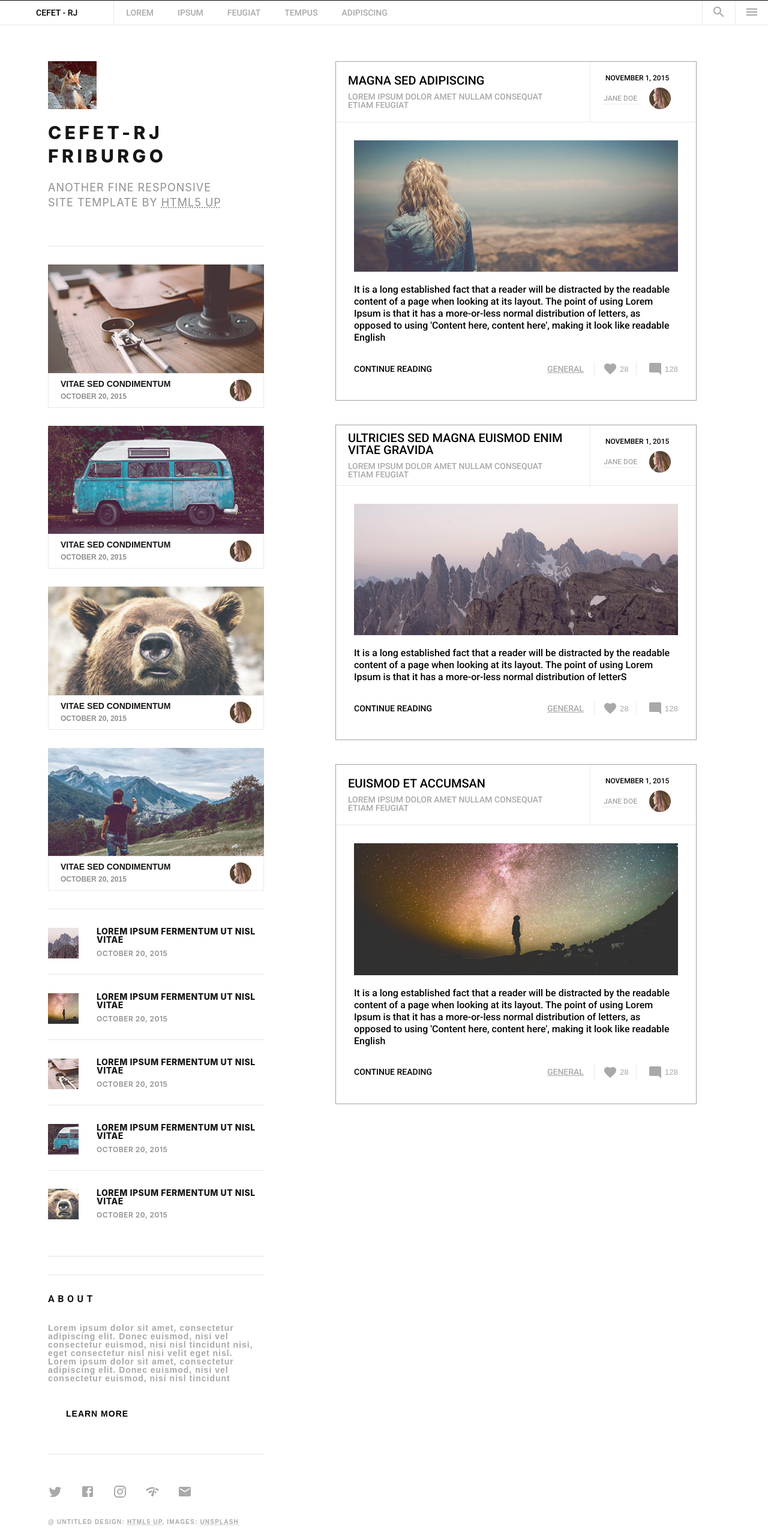
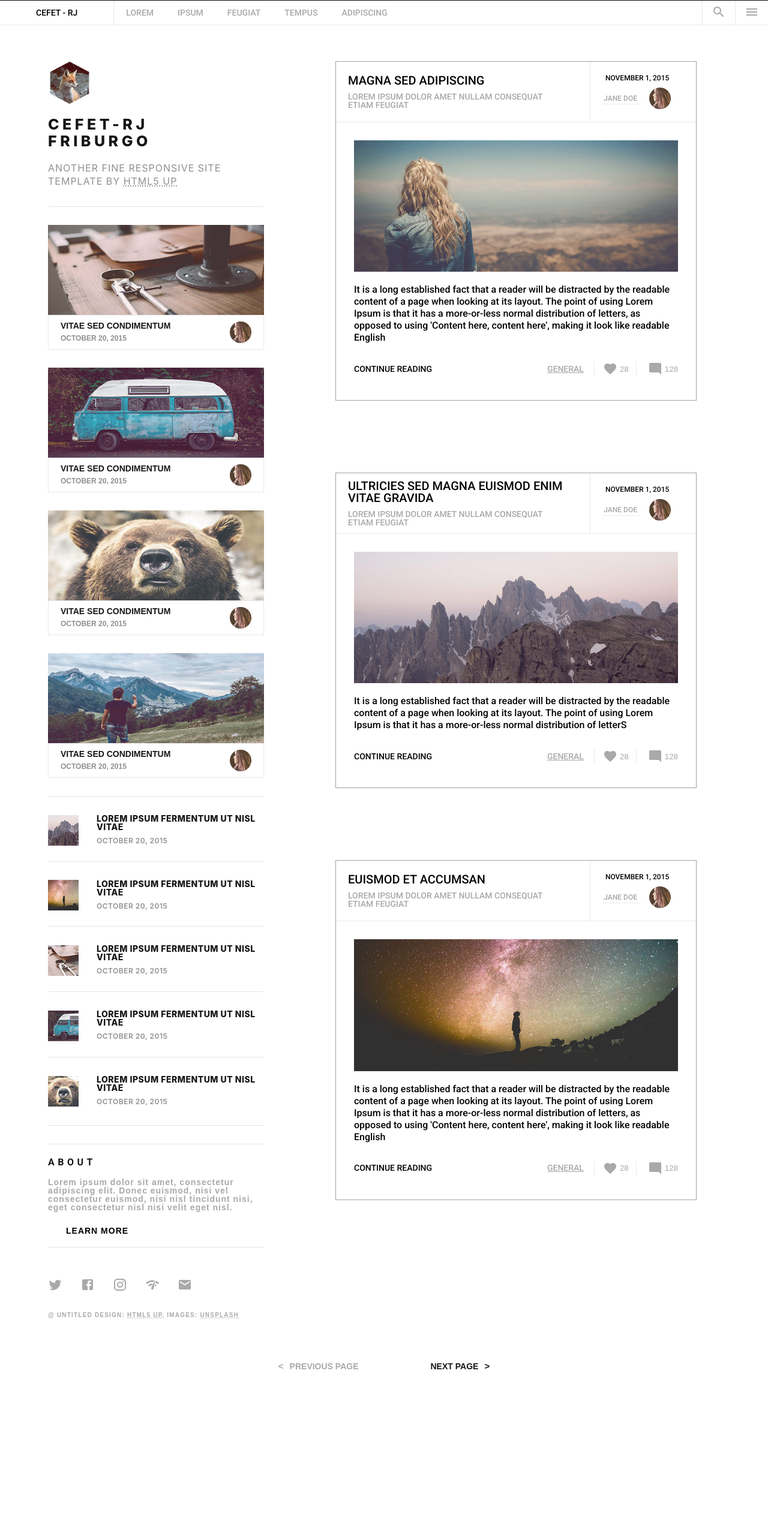
Before and after one commit to OmagnetFirel/my-portfolio, a React (Create React App) app in the folder my-portfolio/: page /universityblog in a window 1280 px wide. Shown: the top 2566 px of the page at 60% size. After the commit the page ends 2308 px from the top, so only its background shows below. Built offline with nearby package versions, Linux system fonts and the light colour scheme.

Commit message:
feat: finaliza university blog

```diff
--- a/my-portfolio/src/routes/university-blog/aside/CardPostagem/Card.tsx
+++ b/my-portfolio/src/routes/university-blog/aside/CardPostagem/Card.tsx
@@ -12,7 +12,7 @@ export const CardPostagem = (props: iCardProps) => {
 
   return (
     <div className="asideCard">
-        <img src={image} alt="publicacao banner" />
+        <img className="asideCard__banner" src={image} alt="publicacao banner" />
         <div className="asideCard__content">
             <div>
             <h3>{title}</h3>
--- a/my-portfolio/src/routes/university-blog/aside/CardPostagem/styles.scss
+++ b/my-portfolio/src/routes/university-blog/aside/CardPostagem/styles.scss
@@ -1,26 +1,33 @@
-.asideCard{
+.asideCard {
     display: flex;
     flex-direction: column;
     width: 100%;
 
-    &__content{
+    &__banner {
+        height: 150px;
+    }
+
+    &__content {
         display: flex;
         flex-direction: row;
         justify-content: flex-start;
         padding: 10px 20px;
         background-color: #fff;
         border: 1px solid #e9e9e9;
-        div{
-            flex:1;
-            h3{
+
+        div {
+            flex: 1;
+
+            h3 {
                 font-family: Arial, Helvetica, sans-serif;
                 font-size: 14px;
                 font-weight: 600;
                 line-height: 1;
-                margin: 0 0 8px ;
+                margin: 0 0 8px;
                 color: #161616;
             }
-            p{
+
+            p {
                 font-family: Arial, Helvetica, sans-serif;
                 color: #909090;
                 font-size: 12px;
@@ -29,7 +36,8 @@
                 margin: 0;
             }
         }
-        img{
+
+        img {
             border-radius: 40px;
         }
     }
--- a/my-portfolio/src/routes/university-blog/aside/index.tsx
+++ b/my-portfolio/src/routes/university-blog/aside/index.tsx
@@ -27,7 +27,25 @@ export const Aside = () => {
   return (
     <div className="Aside">
       <div className="topwrapper">
-        <img src={logo} alt="raposa" className="Aside__logo" />
+        <svg
+          className="topwrapper__logo"
+          viewBox="0 0 100 100"
+          version="1.1"
+          xmlns="http://www.w3.org/2000/svg"
+        >
+          <defs>
+            <pattern
+              id="img"
+              patternUnits="userSpaceOnUse"
+              width="100"
+              height="100"
+            >
+              <image xlinkHref={logo} x="-25" width="150" height="100" />
+            </pattern>
+          </defs>
+          <polygon points="50 1 95 25 95 75 50 99 5 75 5 25" fill="url(#img)" />
+        </svg>
+
         <p className="topwrapper__title">
           CEFET-RJ
           <br />
@@ -77,22 +95,22 @@ export const Aside = () => {
           date="OCTOBER 20, 2015"
           title="LOREM IPSUM FERMENTUM UT NISL VITAE"
         />
-         <MiniPost
+        <MiniPost
           image={miniPost02}
           date="OCTOBER 20, 2015"
           title="LOREM IPSUM FERMENTUM UT NISL VITAE"
         />
-         <MiniPost
+        <MiniPost
           image={miniPost03}
           date="OCTOBER 20, 2015"
           title="LOREM IPSUM FERMENTUM UT NISL VITAE"
         />
-         <MiniPost
+        <MiniPost
           image={miniPost04}
           date="OCTOBER 20, 2015"
           title="LOREM IPSUM FERMENTUM UT NISL VITAE"
         />
-         <MiniPost
+        <MiniPost
           image={miniPost05}
           date="OCTOBER 20, 2015"
           title="LOREM IPSUM FERMENTUM UT NISL VITAE"
@@ -103,9 +121,7 @@ export const Aside = () => {
         <p className="bottomwrapper__text">
           Lorem ipsum dolor sit amet, consectetur adipiscing elit. Donec
           euismod, nisi vel consectetur euismod, nisi nisl tincidunt nisi, eget
-          consectetur nisl nisi velit eget nisl. Lorem ipsum dolor sit amet,
-          consectetur adipiscing elit. Donec euismod, nisi vel consectetur
-          euismod, nisi nisl tincidunt
+          consectetur nisl nisi velit eget nisl.
         </p>
         <p className="bottomwrapper__learnmore">
           <a href="/">LEARN MORE</a>
--- a/my-portfolio/src/routes/university-blog/aside/styles.scss
+++ b/my-portfolio/src/routes/university-blog/aside/styles.scss
@@ -12,13 +12,15 @@
         justify-content: flex-start;
         align-items: flex-start;
         width: 100%;
-        padding-bottom: 60px;
+        padding-bottom: 30px;
         border-bottom: 1px solid #e6e6e6;
-
+        &__logo{
+            width:20%;
+        }
         &__title {
-            font-size: 30px;
+            font-size: 25px;
             font-weight: 800;
-            line-height: 1.3;
+            line-height: 1.1;
             margin: 20px 0;
             color: #161616;
             letter-spacing: 5.5px;
@@ -27,7 +29,7 @@
         &__subtitle {
             color: #909090;
             width: clamp(220px, 300px, 100%);
-            font-size: 18px;
+            font-size: 16px;
             line-height: 1.4;
             letter-spacing: 1px;
 
@@ -55,13 +57,13 @@
         align-items: flex-start;
         row-gap: 30px;
         border-bottom: 1px solid #e6e6e6;
-        padding-bottom: 60px;
+        padding-bottom: 30px;
     }
     .bottomwrapper {
         border-top: 1px solid #e6e6e6;
         border-bottom: 1px solid #e6e6e6;
         margin-top: 30px;
-        padding: 30px 0 60px;
+        padding: 20px 0 20px;
         width: 100%;
         &__title {
             font-family: "Roboto", sans-serif;
@@ -79,7 +81,7 @@
             font-size: 14px;
             font-weight: 600;
             line-height: 1;
-            margin: 30px 0  45px;
+            margin: 15px 0  25px;
             color: #a9a9a9;
             letter-spacing: 1px;
 
@@ -95,6 +97,7 @@
                 text-decoration: none;
                 color: #000;
             }
+
         }
     }
 
@@ -130,4 +133,5 @@
             }
         }
     }
+
 }
--- a/my-portfolio/src/routes/university-blog/index.tsx
+++ b/my-portfolio/src/routes/university-blog/index.tsx
@@ -20,6 +20,12 @@ export const UniversityBlog = () => {
         <Aside />
         <MainContent />
       </div>
+      <footer className="university-footer">
+        <div className="footer-content">
+          <button className="footer-content__prev-button">PREVIOUS PAGE</button>
+          <button className="footer-content__next-button">NEXT PAGE</button>
+        </div>
+      </footer>
     </>
   );
 };
--- a/my-portfolio/src/routes/university-blog/mainContent/styles.scss
+++ b/my-portfolio/src/routes/university-blog/mainContent/styles.scss
@@ -1,6 +1,6 @@
 .MainContent{
     display: flex;
     flex-direction: column;
-    row-gap: 40px;
+    row-gap: 120px;
     width: 70%;
 }
--- a/my-portfolio/src/routes/university-blog/styles.scss
+++ b/my-portfolio/src/routes/university-blog/styles.scss
@@ -5,3 +5,74 @@
     justify-content: space-between;
     align-items: flex-start;
 }
+.university-footer{
+    height: 60px;
+    background-color: #ffff;
+    display: flex;
+    width: 100%;
+
+    .footer-content{
+        display: flex;
+        flex-direction: row;
+        justify-content: center;
+        align-items: center;
+        column-gap: 120px;
+
+        &__next-button{
+            background-color: transparent;
+            border: none;
+            color: #161616;
+            font-family: Arial, Helvetica, sans-serif;
+            font-size: 14px;
+            font-weight: 600;
+            line-height: 1;
+            cursor: pointer;
+            display: flex;
+            flex-direction: row;
+            align-items: center;
+            column-gap: 10px;
+            &:hover{
+                animation: pulse 2s infinite;
+            }
+            &::after{
+                content: "\003e";
+                display: block;
+                font-size: 15px;
+            }
+        }
+        &__prev-button{
+            background-color: transparent;
+            border: none;
+            color: #a9a9a9;
+            font-family: Arial, Helvetica, sans-serif;
+            font-size: 14px;
+            font-weight: 600;
+            line-height: 1;
+            cursor: not-allowed;
+            display: flex;
+            flex-direction: row-reverse;
+            align-items: center;
+            column-gap: 10px;
+            &:hover{
+                animation: pulse 2s infinite;
+            }
+            &::after{
+                content: "\003c";
+                display: block;
+                font-size: 15px;
+            }
+        }
+    }
+}
+
+@keyframes pulse {
+    0% {
+        transform: scale(1);
+    }
+    50% {
+        transform: scale(1.1);
+    }
+    100% {
+        transform: scale(1);
+    }
+}
```
